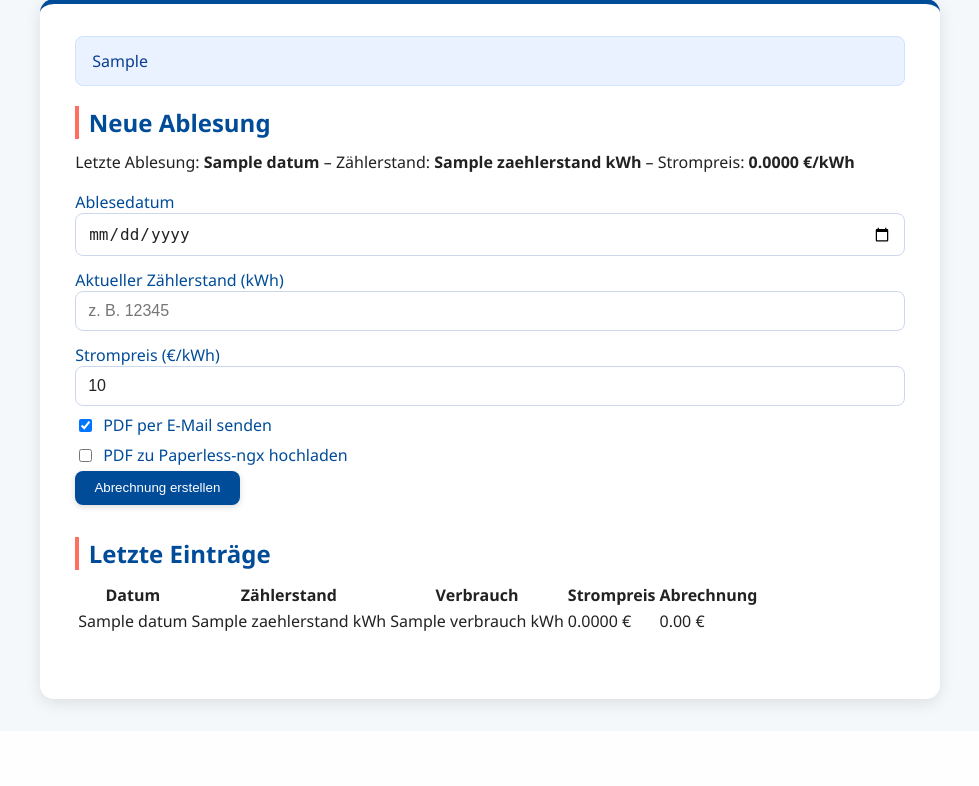
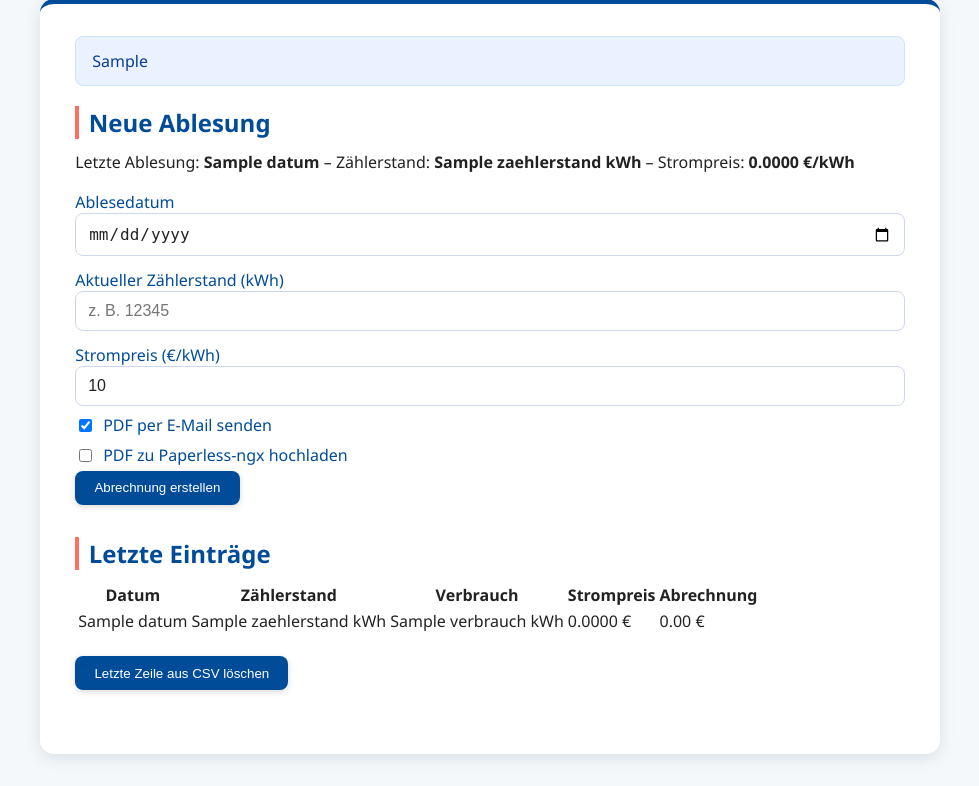
Before and after one commit to doenke/autostrom, a FastAPI app: template app/templates/form.html in a window 1280 px wide. Shown: the part 154-940 px from the top of the page, without its empty margins (150-1129 px from the left). Before the commit the page ends 865 px from the top, so only its background shows below. Run offline with FastAPI, Linux system fonts and the light colour scheme; the template is opened without the code that fills it: most values are stand-ins (such as "Sample title", 1, 10 or a date in 2020).

Commit message:
Add form to delete last CSV entry
Added a form to delete the last entry from CSV with a confirmation prompt.

```diff
--- a/app/templates/form.html
+++ b/app/templates/form.html
@@ -78,6 +78,13 @@
         </tbody>
       </table>
     </div>
+    <form action="/delete-last" method="post" style="margin-top: 1rem;">
+    <button type="submit" class="danger-button"
+        onclick="return confirm('Willst du wirklich den letzten Eintrag löschen?')">
+        Letzte Zeile aus CSV löschen
+    </button>
+</form>
+
   </section>
 {% endif %}
 
```
